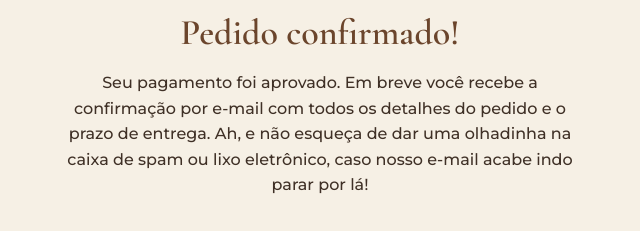
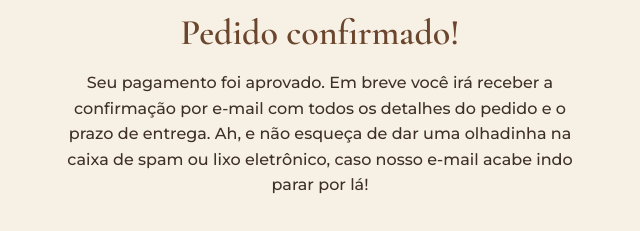
Before and after one commit to elislania-s/olivea, a website: page servidor/public/pagamento-sucesso.html in a window 1280 px wide. Shown: the part 239-470 px from the top of the page, 320-960 px from the left. Drawn offline with nearby package versions, Linux system fonts and the light colour scheme.

Commit message:
versao 33

```diff
--- a/servidor/public/pagamento-sucesso.html
+++ b/servidor/public/pagamento-sucesso.html
@@ -34,7 +34,7 @@
         <h1>Pedido confirmado!</h1>
 
         <p>
-            Seu pagamento foi aprovado. Em breve você recebe a confirmação
+            Seu pagamento foi aprovado. Em breve você irá receber a confirmação
             por e-mail com todos os detalhes do pedido e o prazo de entrega.
             Ah, e não esqueça de dar uma olhadinha na caixa de spam ou lixo eletrônico,
             caso nosso e-mail acabe indo parar por lá!
```
